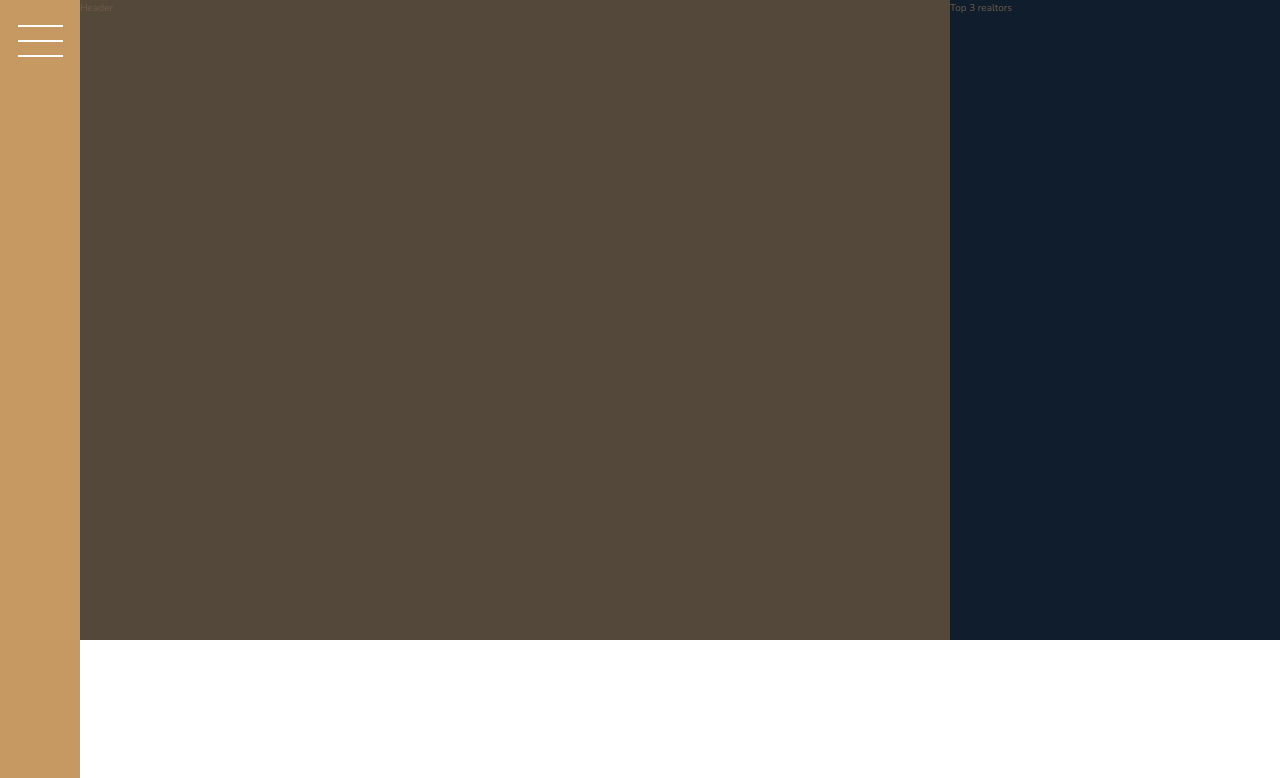
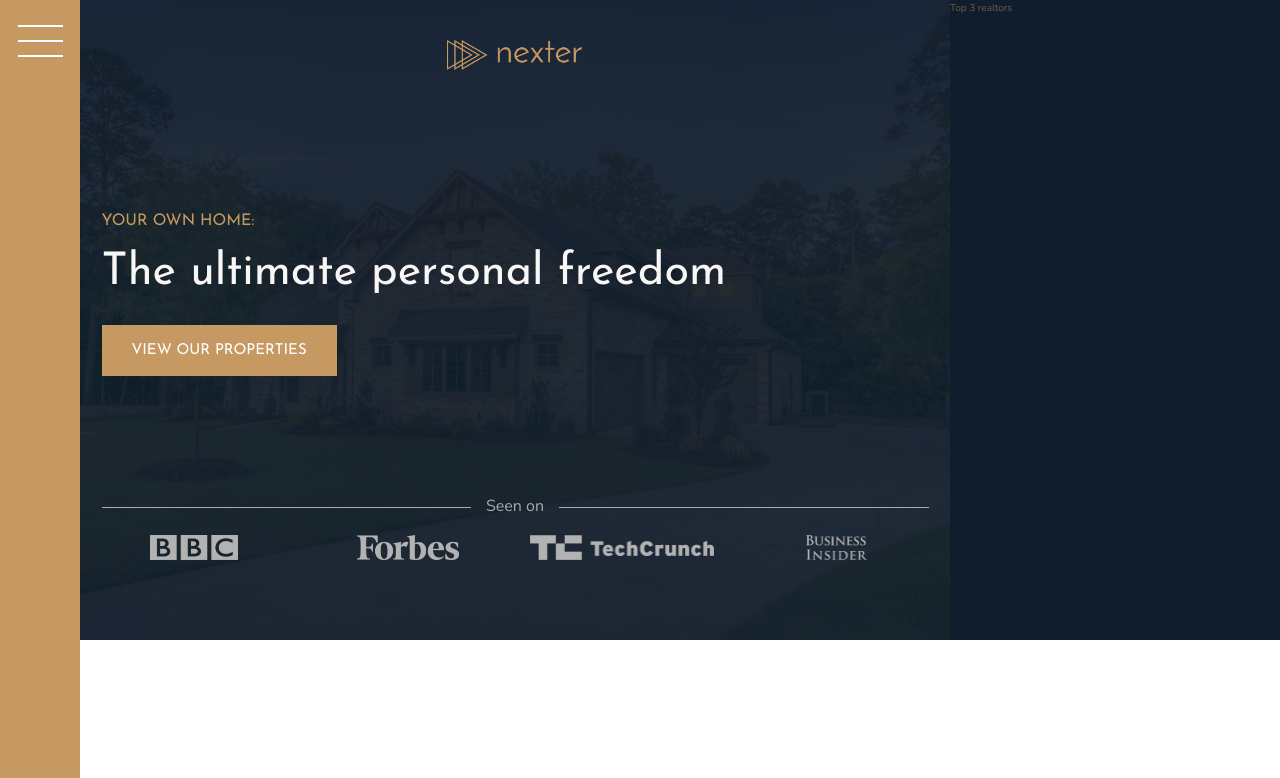
Before and after one commit to lmndang-dev/nexter, a React (Vite) app: page / in a window 1280 px wide. Shown: the top 778 px of the page. Built offline with nearby package versions, Linux system fonts and the light colour scheme.

Commit message:
header styling completed

```diff
--- a/src/components/Header.jsx
+++ b/src/components/Header.jsx
@@ -1,7 +1,27 @@
+import Logo from "../assets/logo.png";
+import LogoBBC from "../assets/logo-bbc.png";
+import LogoForbes from "../assets/logo-forbes.png";
+import LogoTechCrunch from "../assets/logo-techcrunch.png";
+import LogoBusinnessInsider from "../assets/logo-bi.png";
+
 import "./Header.scss";
 
 const Header = () => {
-  return <div className="header">Header</div>;
+  return (
+    <div className="header">
+      <img src={Logo} alt="Nexter Logo" className="header__logo" />
+      <h3 className="heading-3">Your own home:</h3>
+      <h1 className="heading-1">The ultimate personal freedom</h1>
+      <button className="btn header__btn">View our properties</button>
+      <div className="header__seenon-text">Seen on</div>
+      <div className="header__seenon-logos">
+        <img src={LogoBBC} alt="Seen on logo 1" />
+        <img src={LogoForbes} alt="Seen on logo 2" />
+        <img src={LogoTechCrunch} alt="Seen on logo 3" />
+        <img src={LogoBusinnessInsider} alt="Seen on logo 4" />
+      </div>
+    </div>
+  );
 };
 
 export default Header;
--- a/src/components/Header.scss
+++ b/src/components/Header.scss
@@ -1,6 +1,60 @@
 @use "../styles/base" as *;
 
 .header {
-  background-color: $color-grey-dark-1;
   grid-column: full-start / col-end 6;
+  background-image: linear-gradient(
+      rgba($color-secondary, 0.93),
+      rgba($color-secondary, 0.93)
+    ),
+    url(../assets/hero.jpeg);
+  background-size: cover;
+  background-position: center;
+  padding: 8rem;
+  padding-top: 4rem;
+
+  display: grid;
+  grid-template-rows: 1fr min-content 6rem 1fr;
+  grid-template-columns: max-content;
+  grid-row-gap: 1.5rem;
+  justify-content: center;
+
+  &__logo {
+    height: 3rem;
+    justify-self: center;
+  }
+
+  &__btn {
+    align-self: start;
+    justify-self: start;
+  }
+
+  &__seenon-text {
+    display: grid;
+    grid-template-columns: 1fr max-content 1fr;
+    grid-column-gap: 1.5rem;
+    align-items: center;
+
+    font-size: 1.6rem;
+    color: $color-grey-light-2;
+
+    &::before,
+    &::after {
+      content: "";
+      height: 1px;
+      display: block;
+      background-color: currentColor;
+    }
+  }
+
+  &__seenon-logos {
+    display: grid;
+    grid-template-columns: repeat(4, 1fr);
+    grid-column-gap: 3rem;
+    justify-items: center;
+
+    img {
+      height: 2.5rem;
+      filter: brightness(70%);
+    }
+  }
 }
--- a/src/styles/_typography.scss
+++ b/src/styles/_typography.scss
@@ -7,6 +7,9 @@
 
 .heading-1 {
   @extend %heading;
+  font-size: 4.5rem;
+  color: $color-grey-light-1;
+  line-height: 1;
 }
 
 .heading-2 {
```
Also changed, not shown: src/assets/text.txt (deleted).
